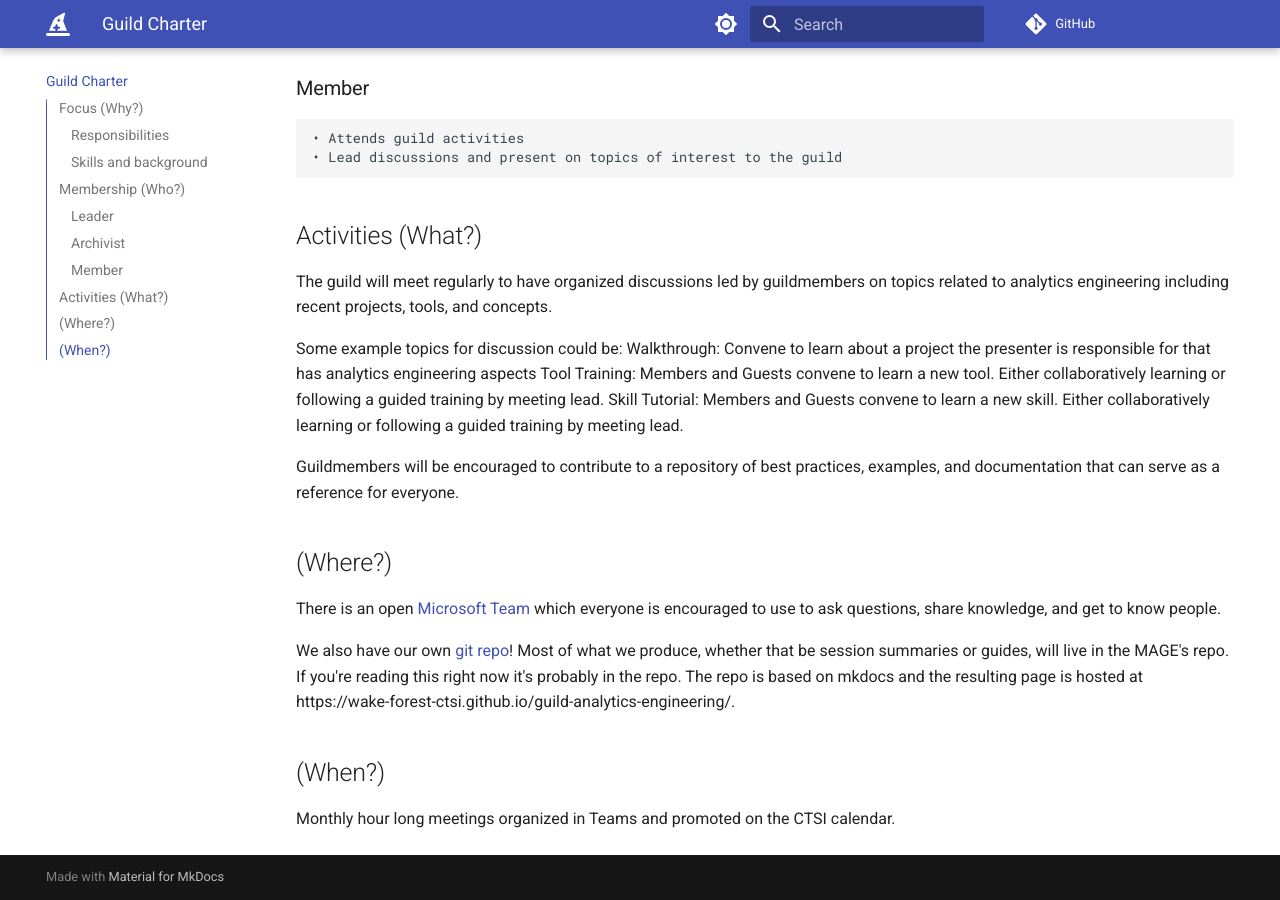
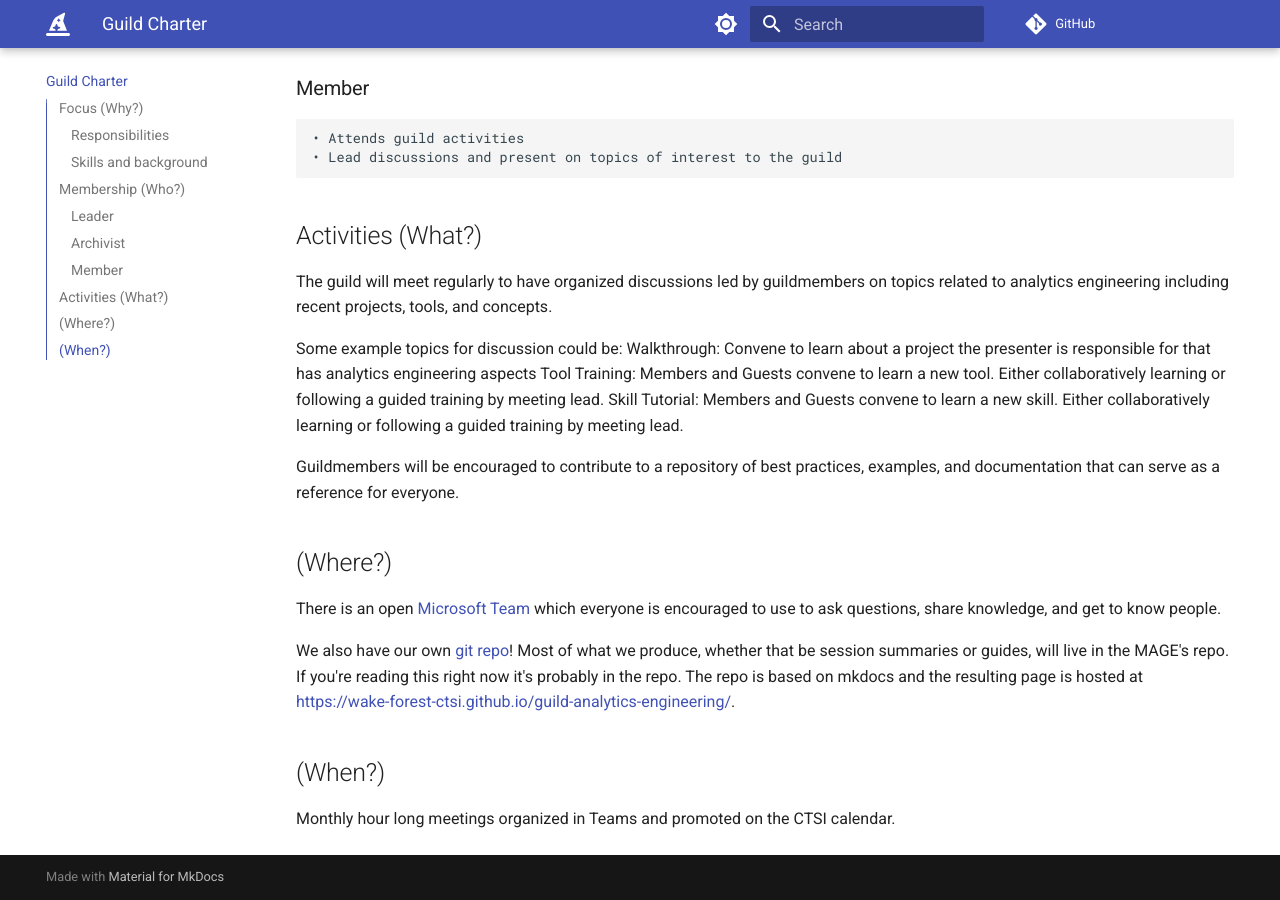
Before and after one commit to wake-forest-ctsi/guild-analytics-engineering, an MkDocs documentation site: the page built from docs/charter.md, in a window 1280 px wide and 900 px high, scrolled down 1349 px. Built offline with MkDocs 1.6.1 and Material for MkDocs 9.7.7, drawn with Linux system fonts in a browser that asks for light colours; comment, search, counter and statistics services are not loaded; some of the changed lines change nothing that is shown.

Commit message:
Fixed the docs page link :)

```diff
--- a/docs/charter.md
+++ b/docs/charter.md
@@ -58,7 +58,7 @@
 ## (Where?)
 There is an open [Microsoft Team](https://teams.microsoft.com/l/team/19%3AFIu16PhqMaQ3YBXu5bwuepQnPh96NIb8uLGCS534FeQ1%40thread.tacv2/conversations?groupId=33b20e96-730b-4d07-b732-7db5d8a7689f&tenantId=3fc2e695-283d-4e4e-ad46-e437d11b18ab) which everyone is encouraged to use to ask questions, share knowledge, and get to know people.
 
-We also have our own [git repo](https://github.com/wake-forest-ctsi/guild-analytics-engineering)!  Most of what we produce, whether that be session summaries or guides, will live in the MAGE's repo.  If you're reading this right now it's probably in the repo. The repo is based on mkdocs and the resulting page is hosted at https://wake-forest-ctsi.github.io/guild-analytics-engineering/.
+We also have our own [git repo](https://github.com/wake-forest-ctsi/guild-analytics-engineering)!  Most of what we produce, whether that be session summaries or guides, will live in the MAGE's repo.  If you're reading this right now it's probably in the repo. The repo is based on mkdocs and the resulting page is hosted at [https://wake-forest-ctsi.github.io/guild-analytics-engineering/](https://wake-forest-ctsi.github.io/guild-analytics-engineering/).
 
 
 ## (When?)
```
